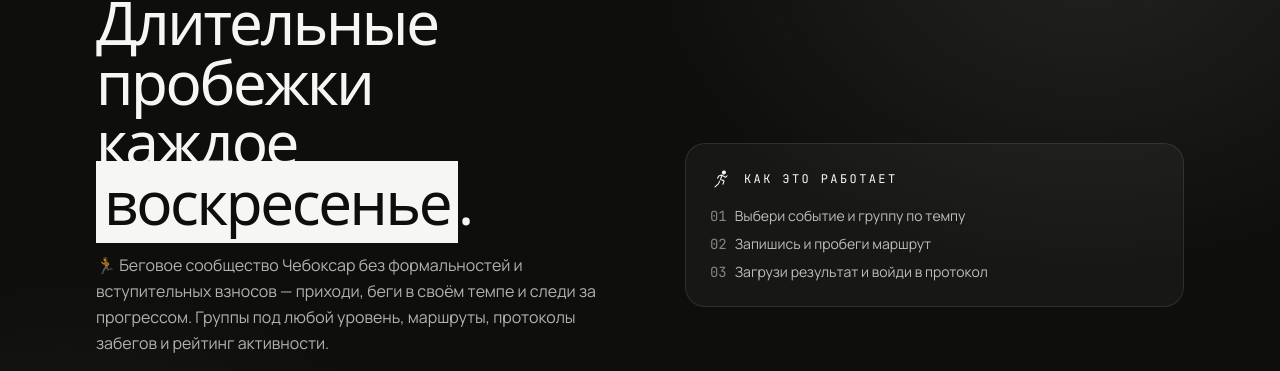
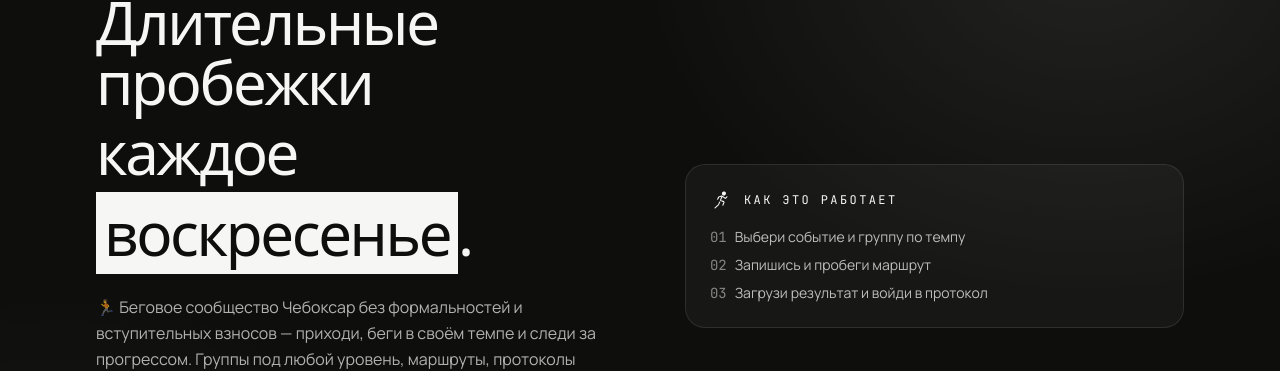
Before and after one commit to funtiknax13/dx, a React (Vite) app in the folder frontend/: page /events in a window 1280 px wide. Shown: the part 193-564 px from the top of the page. Built offline with nearby package versions, Linux system fonts and the light colour scheme; no server answers; a web font is replaced by a local one.

Commit message:
Fix hero heading highlight overlapping the line above
Hero heading uses very tight leading (1.02), so the highlighted
"воскресенье" span's background bled up onto "каждое" on the previous
line. Wrap that line in its own span with more generous leading.

```diff
--- a/frontend/src/pages/EventsPage.tsx
+++ b/frontend/src/pages/EventsPage.tsx
@@ -120,7 +120,9 @@ function Hero({
           <h1 className="mt-4 font-display text-4xl leading-[1.02] sm:text-5xl lg:text-6xl">
             Длительные пробежки
             <br />
-            каждое <span className="bg-paper px-2 text-ink">воскресенье</span>.
+            <span className="inline-block leading-[1.35]">
+              каждое <span className="bg-paper px-2 text-ink">воскресенье</span>.
+            </span>
           </h1>
           <p className="mt-5 max-w-lg text-base leading-relaxed text-paper/70">
             🏃 Беговое сообщество Чебоксар без формальностей и вступительных взносов — приходи,
```
